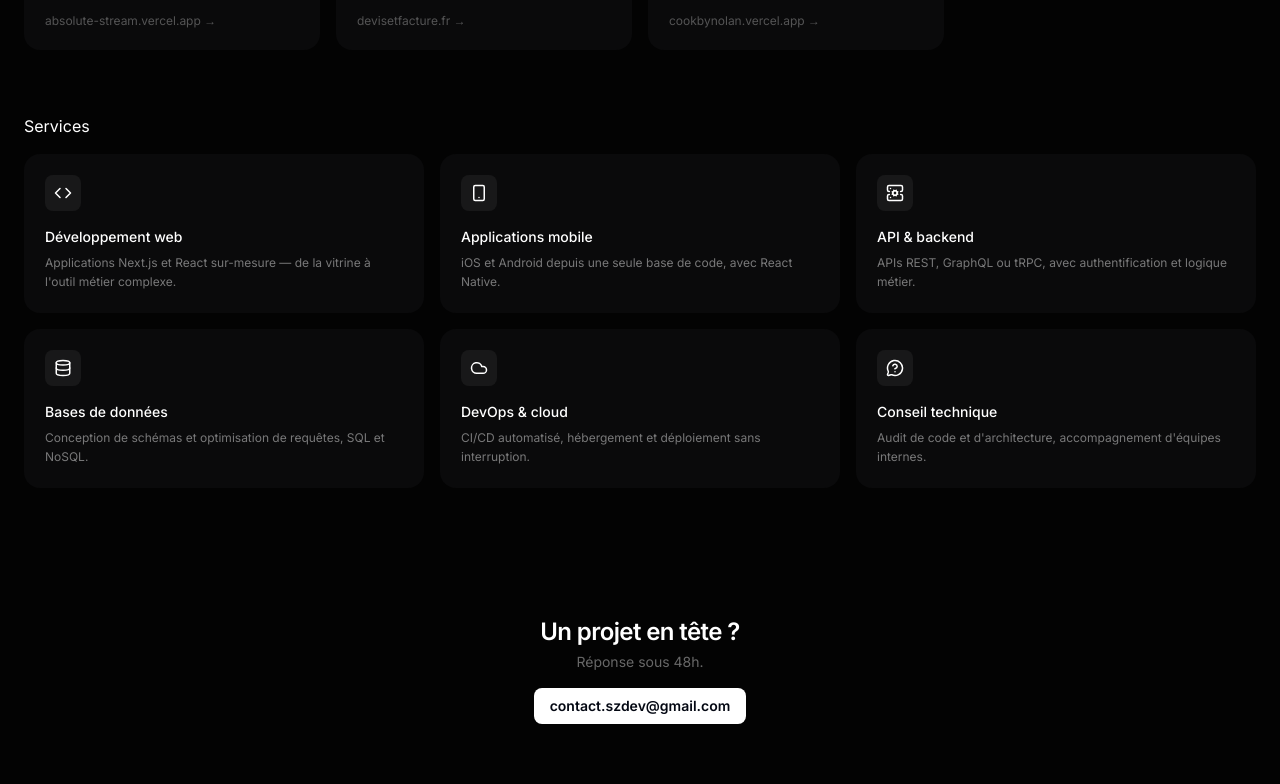
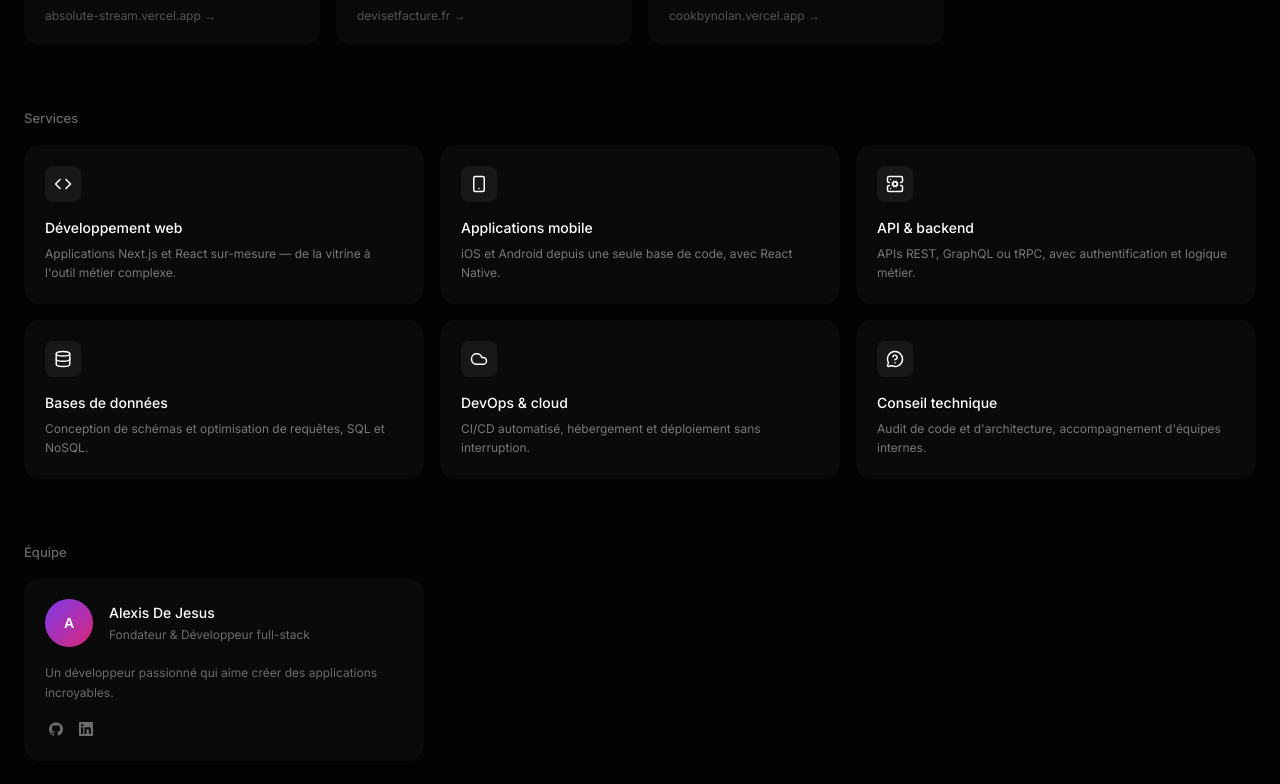
Before and after one commit to SZ-Developpement/website, a Next.js app: page / in a window 1280 px wide. Shown: the part 616-1400 px from the top of the page. Built offline with nearby package versions, Linux system fonts and the light colour scheme.

Commit message:
feat: ajouter le composant Teams à la page d'accueil

```diff
--- a/app/globals.css
+++ b/app/globals.css
@@ -29,3 +29,9 @@ body {
     transparent 100%
   );
 }
+
+.eyebrow {
+  font-size: 13px;
+  font-weight: 500;
+  color: rgba(255, 255, 255, 0.4);
+}
--- a/app/page.tsx
+++ b/app/page.tsx
@@ -3,6 +3,7 @@ import Contact from "@/components/section/contact";
 import Hero from "@/components/section/hero";
 import Projets from "@/components/section/projets";
 import Services from "@/components/section/services";
+import Teams from "@/components/section/teams";
 
 export default function Home() {
   return (
@@ -14,6 +15,8 @@ export default function Home() {
         <Projets />
         <Services />
 
+        <Teams />
+
         <Contact />
       </main>
     </>
```
